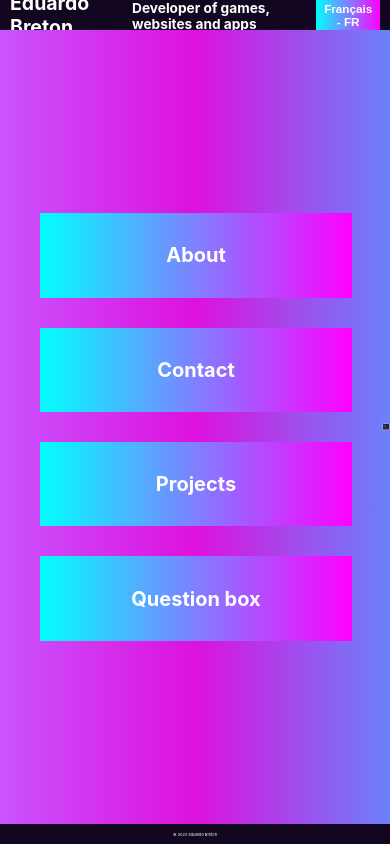
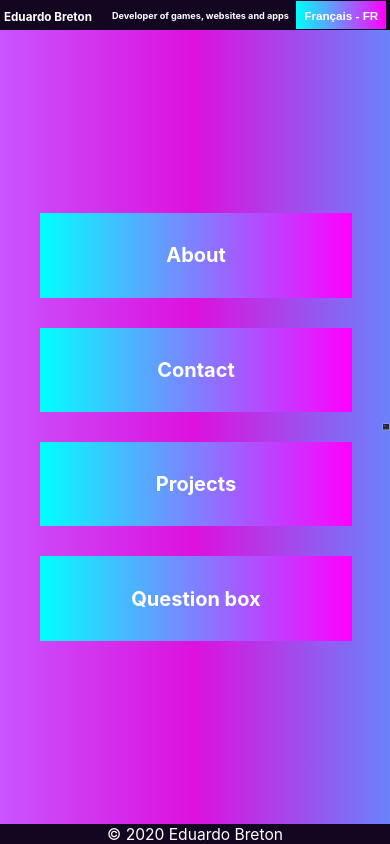
Before and after one commit to juasjuasie/EduardoBretonDevWebsite, a React (Create React App) app: page / in a window 390 px wide. Built offline with nearby package versions, Linux system fonts and the light colour scheme.

Commit message:
mobile version is decent

```diff
--- a/src/App.css
+++ b/src/App.css
@@ -358,16 +358,19 @@ th {
   }
 
   .header, .footer{
-    padding: 1rem;
+    padding: 1vw;
   }
 
+  .footer {
+    font-size: 4vw;
+  }
   .brand a{
-    font-size: 5vw;
+    font-size: 3vw;
   }
 
   .header-side{
     padding-left: 2rem;
-    font-size: 3vw;
+    font-size: 2vw;
     padding-top: 0.5vw;
   }
 
@@ -450,7 +453,7 @@ th {
   }
 
   .table-contact{
-    font-size: 4vw;
+    font-size: 3vw;
   }
 
   th, td{
```
